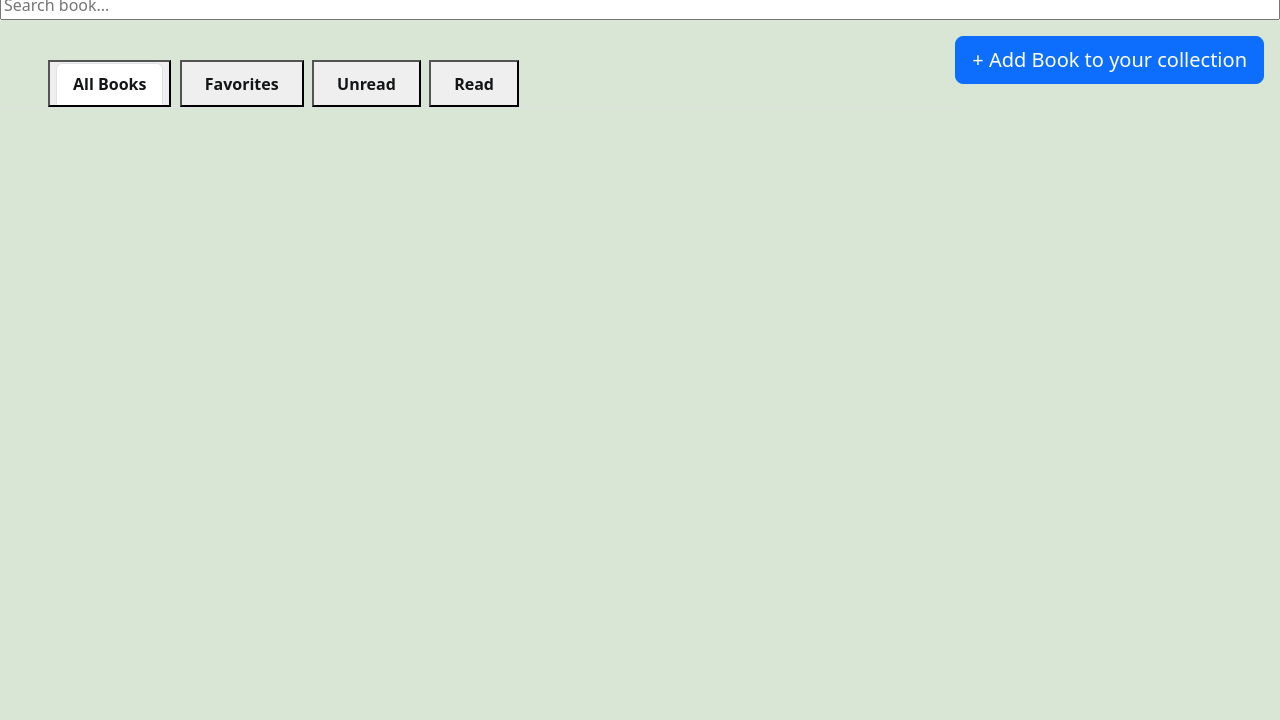
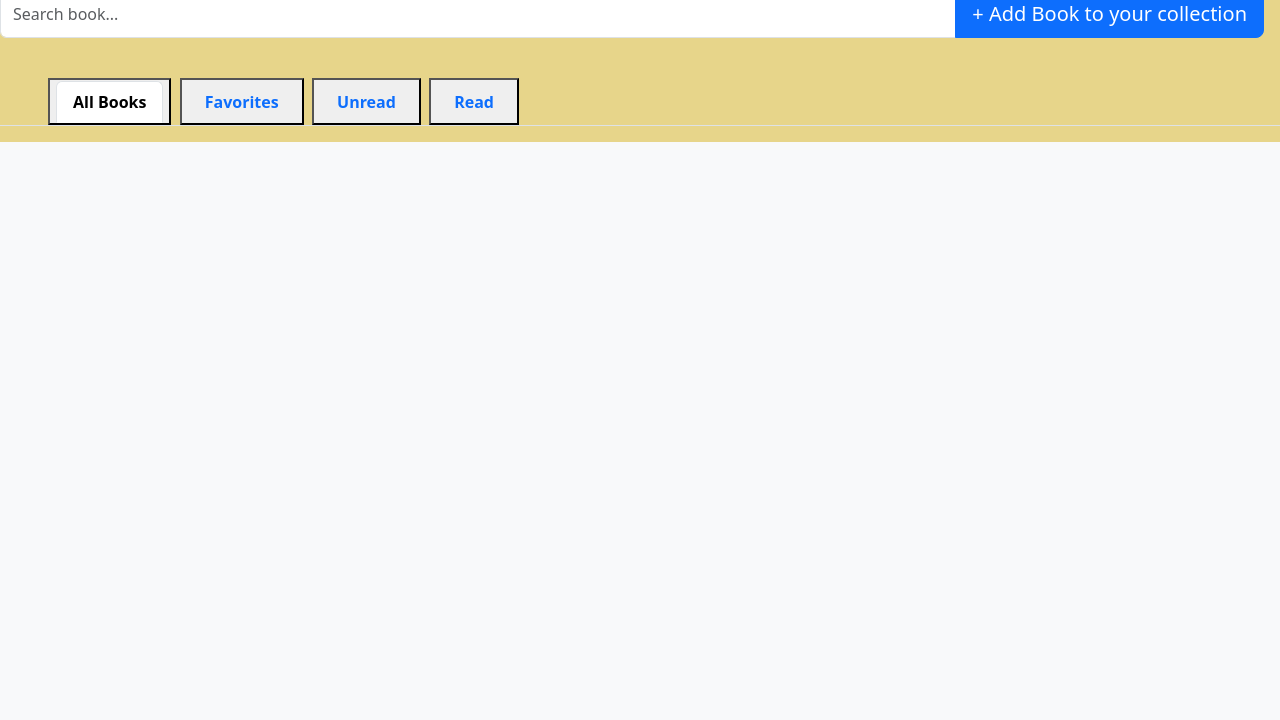
Before and after one commit to NanjegoAfuwa/Javascript_project, a plain HTML site: page index.html in a window 1280 px wide. Shown: the part 80-800 px from the top of the page. Drawn offline with nearby package versions, Linux system fonts and the light colour scheme.

Commit message:
added a few functionalities

```diff
--- a/index.css
+++ b/index.css
@@ -1,5 +1,5 @@
 body {
-    background-color: #d9e6d6;
+    background-color: #F8F9FA;
     align-items: center;
 }
 
@@ -11,20 +11,6 @@ body {
     font-weight: bold;
 }
 
-.nav-tabs .nav-link {
-    color: #131516 !important;
-    font-weight: bold;
-}
-
-.nav-tabs .nav-link.active {
-    background-color: white;
-    color: #0a95c6;
-}
-
-.nav-tabs .nav-link:hover {
-    color: rgba(0, 55, 255, 0.505) !important;
-}
-
 .card img {
     height: 180px;
     object-fit: cover;
--- a/index.html
+++ b/index.html
@@ -8,15 +8,13 @@
   <link rel="stylesheet" href="index.css">
 </head>
 <body>
-  <div class="book-container mt-4">
+  <div class="book-container mt-4" style="background-color: #e7d58a">
     <h2 class="fw bold text-primary">BOOK MANAGEMENT SYSTEM</h2>
 
       <!-- search bar -->
-    <div>
+    <div class="input-group mb-3">
       <input
-      class="input-group mb-3"
-      type="text" class="form-control" placeholder="Search book..." aria-label="Search"
-      class="input-group-append">
+      type="text" id="search_input" class="form-control" placeholder="Search book..." aria-label="Search" oninput="searchBooks(this)">
 
       <!-- Add button that pops up when clicked -->
        <button class="btn btn-primary btn-lg float-end me-3" data-bs-toggle="modal" data-bs-target="#addBookModal" id="special">+ Add Book to your collection </button>
@@ -89,6 +87,7 @@
             </div>
         </div>
     </div>
+</div>
 
   <!--Bootstrap JS import-->
   <script src="https://cdn.jsdelivr.net/npm/bootstrap@5.3.0/dist/js/bootstrap.bundle.min.js"></script>
--- a/index.js
+++ b/index.js
@@ -190,5 +190,11 @@ function searchBooks(input) {
   // If no books match, show a "No results found" message
   if (filteredBooks.length === 0) {
     bookList.innerHTML = `<p class="text-center text-muted">No books found</p>`;
+    return;
   }
 }
+
+// this code loads the bootlist at the initial loading of the page
+document.addEventListener("DOMContentLoaded", () => {
+  loadBooks();  // Load books as soon as the page is ready
+});
```
